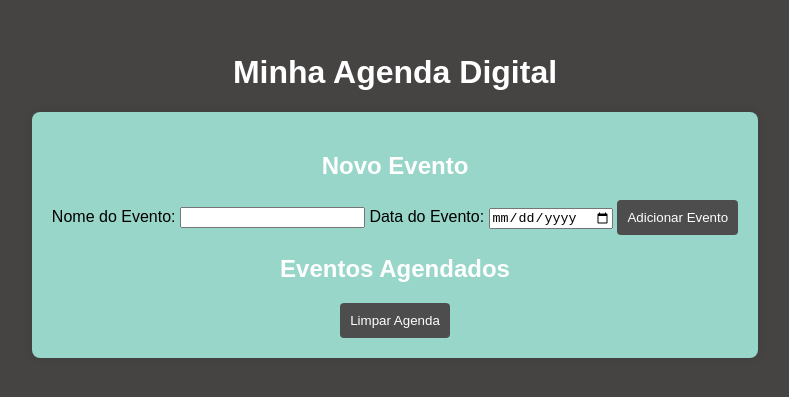
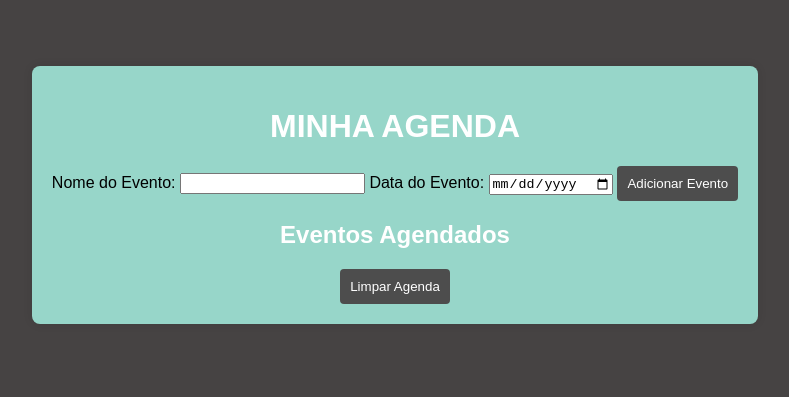
Before and after one commit to Maxlima2022/agenda, a plain HTML site: page index.html in a window 1280 px wide. Shown: the part 205-602 px from the top of the page, without its empty margins (245-1034 px from the left). Drawn offline with Linux system fonts and the light colour scheme.

Commit message:
Update index.html

```diff
--- a/index.html
+++ b/index.html
@@ -8,10 +8,10 @@
 </head>
 <body>
     <div class="container">
-        <h1>Minha Agenda Digital</h1>
+
         <div class="agenda">
             <div class="event-form">
-                <h2>Novo Evento</h2>
+                <h1>MINHA AGENDA</h1>
                 <form id="eventForm">
                     <label for="eventName">Nome do Evento:</label>
                     <input type="text" id="eventName" required>
```
